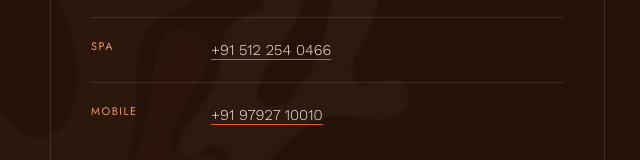
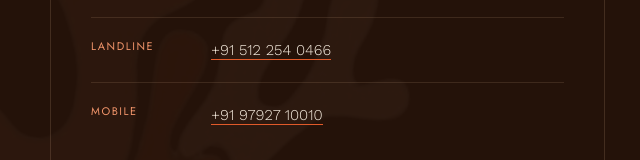
Before and after one commit to pendyal1/coral_spa, a website: page contact.html in a window 1280 px wide. Shown: the part 777-937 px from the top of the page, 0-640 px from the left. Drawn offline with nearby package versions, Linux system fonts and the light colour scheme.

Commit message:
Update contact information label from "Spa" to "Landline"

```diff
--- a/contact.html
+++ b/contact.html
@@ -55,7 +55,7 @@
                 <div class="val">Basement, B.K-2 Tower 3/13A, Vishnu Puri, Company Bagh Chauraha, Kanpur-208002</div>
               </div>
               <div class="info-row">
-                <div class="lbl">Spa</div>
+                <div class="lbl">Landline</div>
                 <div class="val"><a href="tel:+915122540466">+91 512 254 0466</a></div>
               </div>
               <div class="info-row">
```
